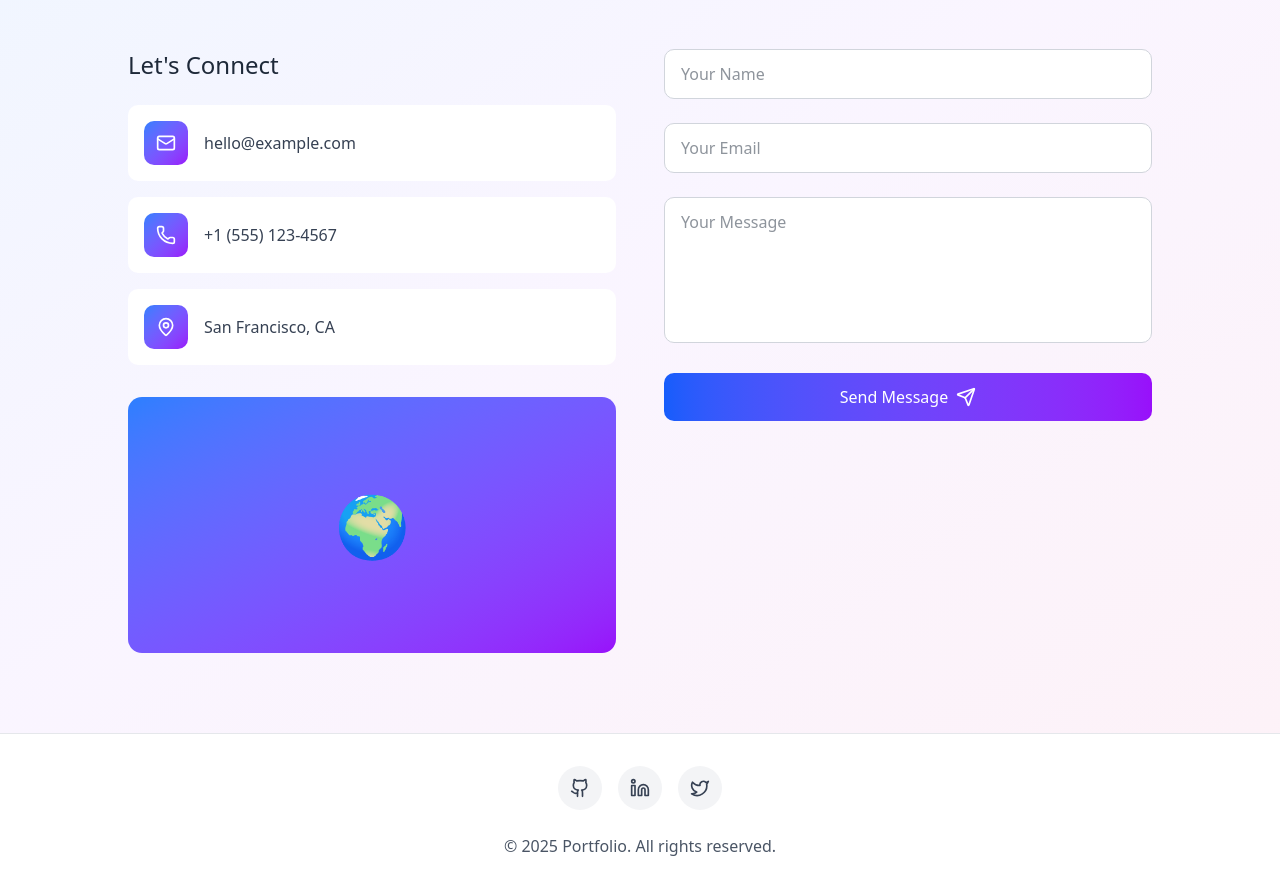
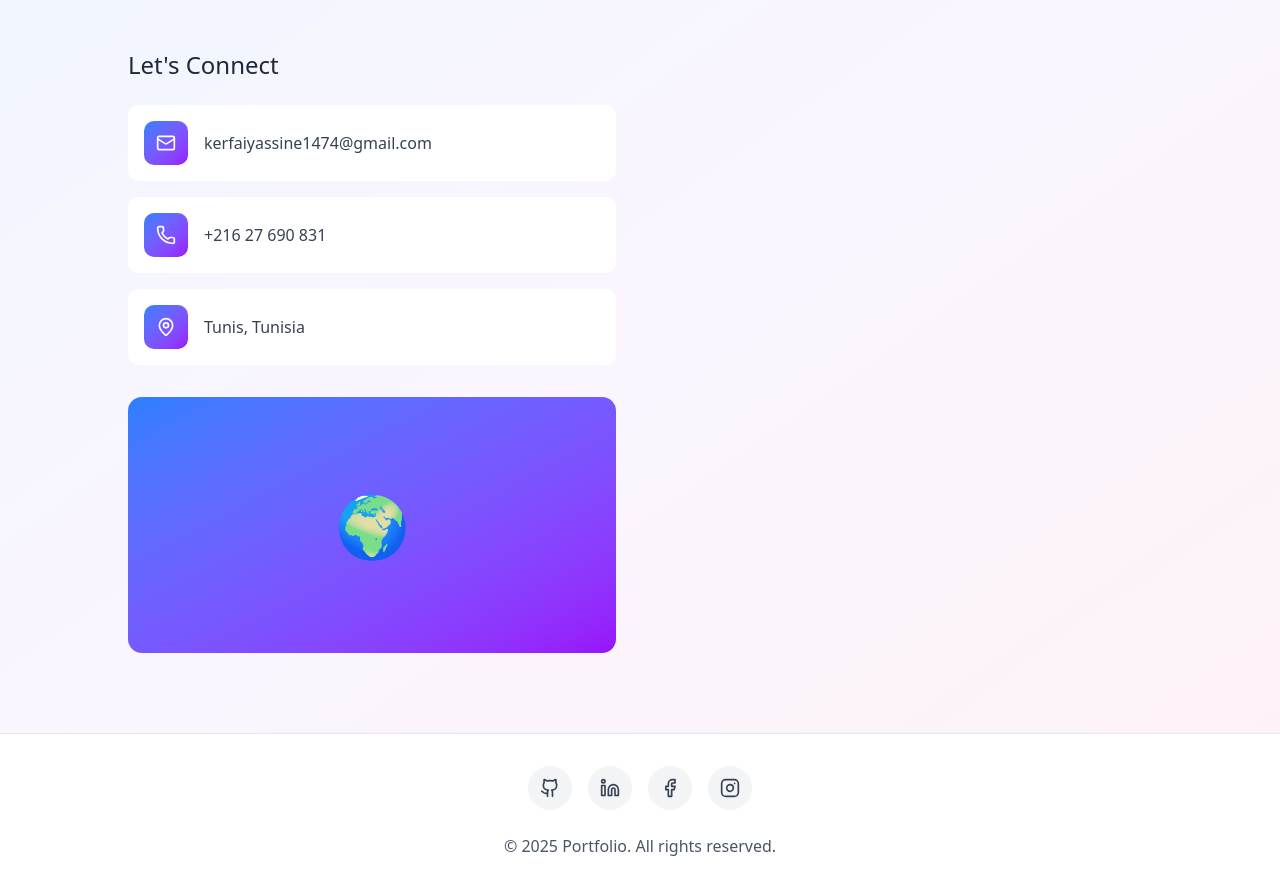
Before and after one commit to kerfaiyass54/portfolio-react-kerfaiyassine-26, a React (Vite) app: page / in a window 1280 px wide. Shown: the part 3727-4617 px from the top of the page. Built offline with nearby package versions, Linux system fonts and the light colour scheme.

Commit message:
Updated links and contact infos

```diff
--- a/src/components/Contact.tsx
+++ b/src/components/Contact.tsx
@@ -1,7 +1,7 @@
 import React, { useState } from 'react';
 import { motion } from 'motion/react';
 import { useInView } from 'react-intersection-observer';
-import { Mail, MapPin, Phone, Send } from 'lucide-react';
+import {FacebookIcon, Linkedin, Mail, MapPin, Phone, Send} from 'lucide-react';
 import { useLanguage } from '../contexts/LanguageContext';
 
 export const Contact: React.FC = () => {
@@ -16,9 +16,9 @@ export const Contact: React.FC = () => {
   };
 
   const contactInfo = [
-    { icon: Mail, text: 'hello@example.com' },
-    { icon: Phone, text: '+1 (555) 123-4567' },
-    { icon: MapPin, text: 'San Francisco, CA' },
+    { icon: Mail, text: 'kerfaiyassine1474@gmail.com' },
+    { icon: Phone, text: '+216 27 690 831' },
+    { icon: MapPin, text: 'Tunis, Tunisia' },
   ];
 
   return (
@@ -73,57 +73,6 @@ export const Contact: React.FC = () => {
               </div>
             </div>
           </motion.div>
-
-          <motion.form
-            initial={{ opacity: 0, x: 50 }}
-            animate={inView ? { opacity: 1, x: 0 } : {}}
-            transition={{ duration: 0.6, delay: 0.4 }}
-            onSubmit={handleSubmit}
-            className="space-y-6"
-          >
-            <div>
-              <input
-                type="text"
-                placeholder={t.contact.name}
-                value={formData.name}
-                onChange={(e) => setFormData({ ...formData, name: e.target.value })}
-                required
-                className="w-full px-4 py-3 bg-white dark:bg-gray-800 text-gray-800 dark:text-white rounded-lg border border-gray-300 dark:border-gray-700 focus:border-blue-500 focus:outline-none transition-colors"
-              />
-            </div>
-
-            <div>
-              <input
-                type="email"
-                placeholder={t.contact.email}
-                value={formData.email}
-                onChange={(e) => setFormData({ ...formData, email: e.target.value })}
-                required
-                className="w-full px-4 py-3 bg-white dark:bg-gray-800 text-gray-800 dark:text-white rounded-lg border border-gray-300 dark:border-gray-700 focus:border-blue-500 focus:outline-none transition-colors"
-              />
-            </div>
-
-            <div>
-              <textarea
-                placeholder={t.contact.message}
-                value={formData.message}
-                onChange={(e) => setFormData({ ...formData, message: e.target.value })}
-                required
-                rows={5}
-                className="w-full px-4 py-3 bg-white dark:bg-gray-800 text-gray-800 dark:text-white rounded-lg border border-gray-300 dark:border-gray-700 focus:border-blue-500 focus:outline-none transition-colors resize-none"
-              />
-            </div>
-
-            <motion.button
-              type="submit"
-              whileHover={{ scale: 1.02 }}
-              whileTap={{ scale: 0.98 }}
-              className="w-full px-6 py-3 bg-gradient-to-r from-blue-600 to-purple-600 text-white rounded-lg hover:shadow-lg hover:shadow-purple-500/50 transition-all duration-300 flex items-center justify-center gap-2"
-            >
-              {t.contact.send}
-              <Send className="w-5 h-5" />
-            </motion.button>
-          </motion.form>
         </div>
       </div>
     </section>
--- a/src/components/Footer.tsx
+++ b/src/components/Footer.tsx
@@ -1,14 +1,15 @@
 import React from 'react';
-import { Github, Linkedin, Twitter } from 'lucide-react';
+import {Facebook, Github, Instagram, Linkedin, Twitter} from 'lucide-react';
 import { useLanguage } from '../contexts/LanguageContext';
 
 export const Footer: React.FC = () => {
   const { language } = useLanguage();
 
   const socialLinks = [
-    { icon: Github, href: '#' },
-    { icon: Linkedin, href: '#' },
-    { icon: Twitter, href: '#' },
+    { icon: Github, href: 'https://github.com/kerfaiyass54' },
+    { icon: Linkedin, href: 'https://www.linkedin.com/in/yassine-kerfai-14109b223/' },
+    { icon: Facebook, href: 'https://www.facebook.com/kerfai.yassine' },
+      { icon: Instagram, href: 'https://www.instagram.com/yassine.kerfai02/' },
   ];
 
   return (
```
